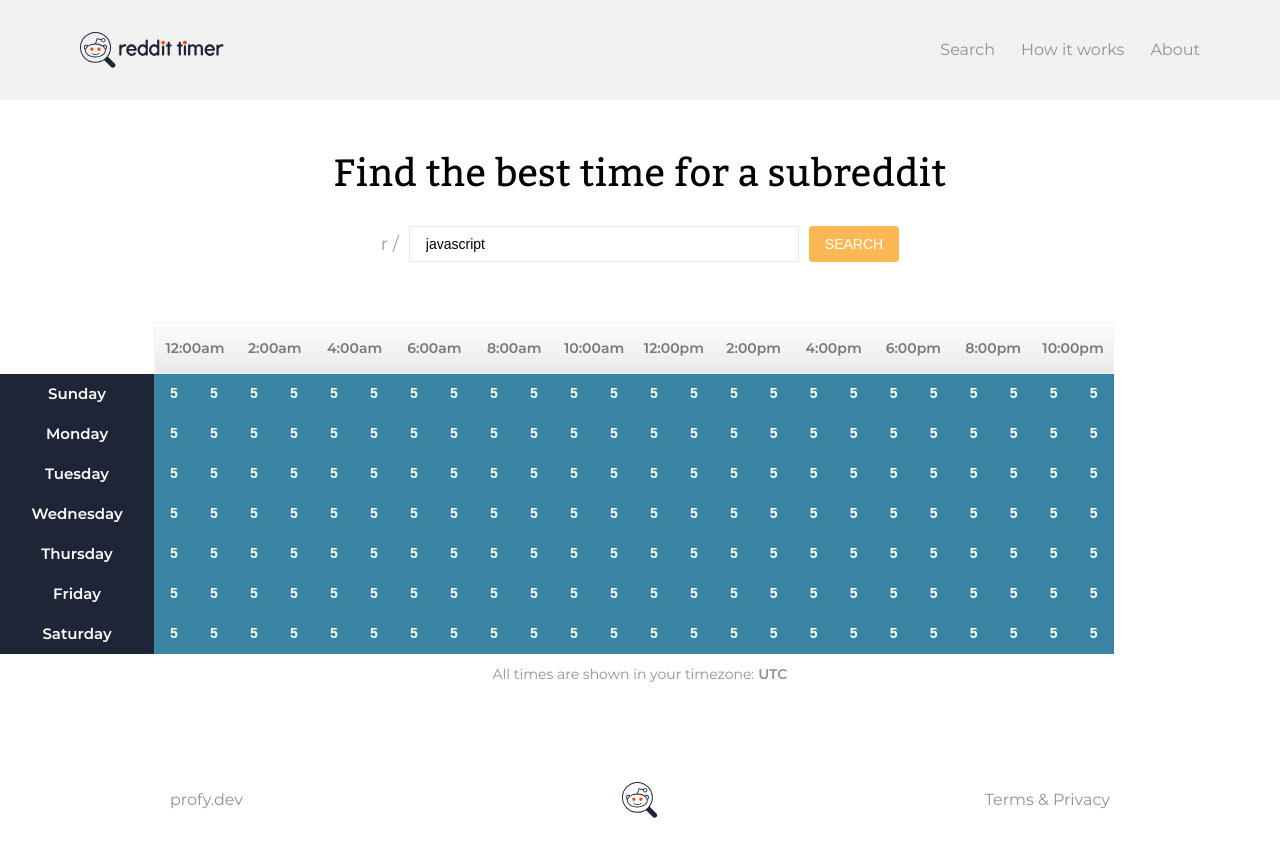
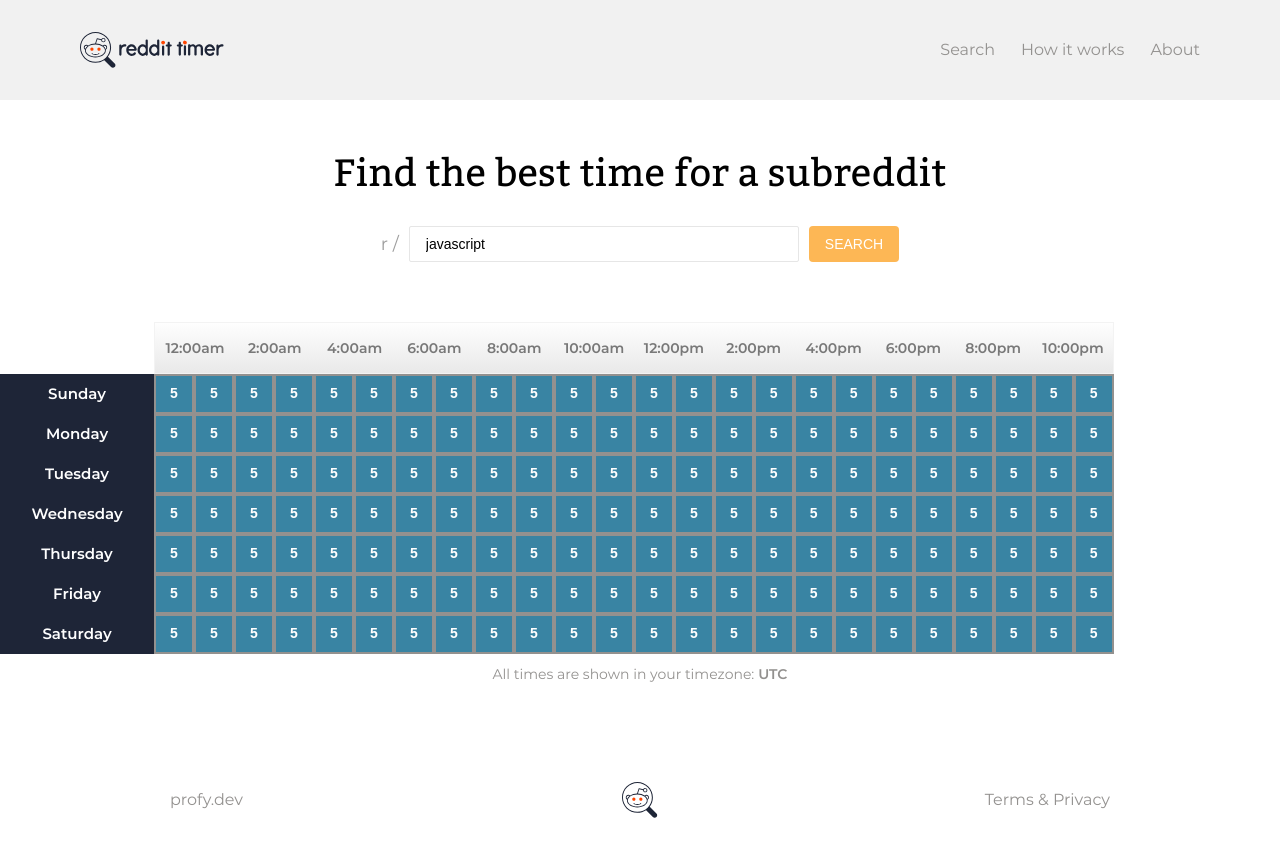
Before and after one commit to egordanilov/reddit-timer, a React (Create React App) app: page /search in a window 1280 px wide. Built offline with nearby package versions, Linux system fonts and the light colour scheme; a web font is replaced by a local one.

Commit message:
All elements are selected as clicked, styling implemented via props 'selected' prop, need to implement functionality

```diff
--- a/src/components/Heatmap.js
+++ b/src/components/Heatmap.js
@@ -1,9 +1,10 @@
-import React from 'react';
+import React, { useState } from 'react';
 import * as S from '../styles/HeatMapWrapper.style';
 /* eslint-disable */
 function HeatMap() {
   const weekdays = ['Sunday', 'Monday', 'Tuesday', 'Wednesday', 'Thursday', 'Friday', 'Saturday'];
   const hours = ['12:00am', '2:00am', '4:00am', '6:00am', '8:00am', '10:00am', '12:00pm', '2:00pm', '4:00pm', '6:00pm', '8:00pm', '10:00pm'];
+  const [hourDay, setHourDay] = useState('');
   const utcHours = [
     0, 1, 2, 3, 4, 5, 6, 7, 8, 9, 10, 11, 12, 13, 14, 15, 16, 17, 18, 19, 20, 21, 22, 23];
   const headerHours = hours.map((hour) => {
@@ -14,7 +15,7 @@ function HeatMap() {
   const heatMapRows = weekdays.map((weekDay) => {
     const postsByHour = utcHours.map((hour) => {
       return (
-        <S.HeatMapRowNumber key={`${weekDay} ${hour}`} numberOfPosts={13}>5</S.HeatMapRowNumber>
+        <S.HeatMapRowNumber key={`${weekDay} ${hour}`} numberOfPosts={13} selected={true}>5</S.HeatMapRowNumber>
       );
     });
     return(
--- a/src/styles/HeatMapWrapper.style.js
+++ b/src/styles/HeatMapWrapper.style.js
@@ -63,6 +63,7 @@ export const HeatMapRowWeekday = styled.div`
 `;
 
 export const HeatMapRowNumber = styled.div`
+    box-sizing: border-box;
     background: ${(props) => theme.heatMapColors[props.numberOfPosts < 10 ? props.numberOfPosts : 10]};
     font-style: normal;
     font-weight: 700;
@@ -73,11 +74,10 @@ export const HeatMapRowNumber = styled.div`
     display: flex;
     justify-content: center;
     align-items: center;
+    border: ${(props) => `${props.selected ? '2px' : '0px'} solid #93918f`};
     &:hover {
         cursor: pointer;
         border: 2px solid #93918F;
-        z-index: 10;
-        box-sizing: border-box;
     }
 `;
 
```
